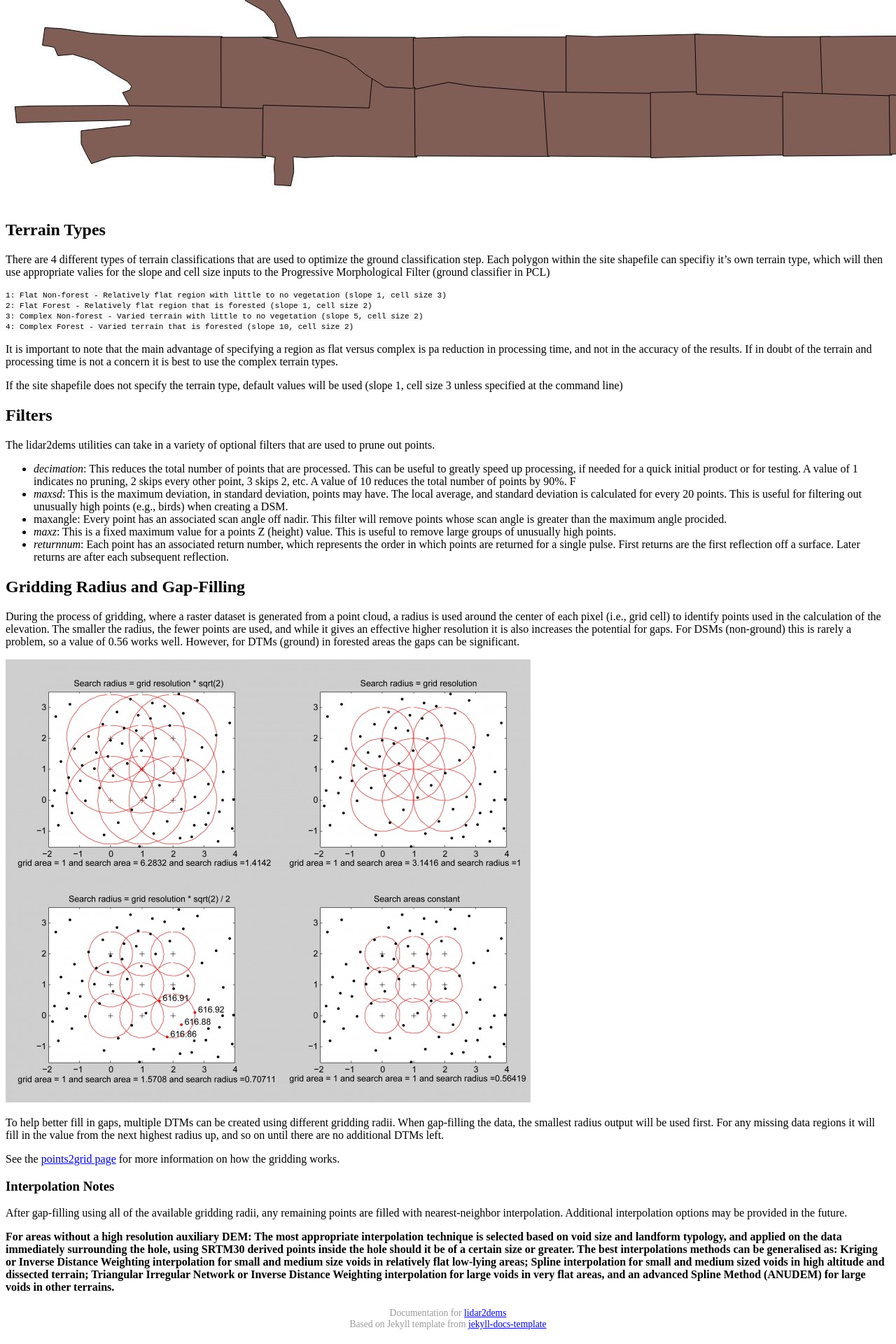
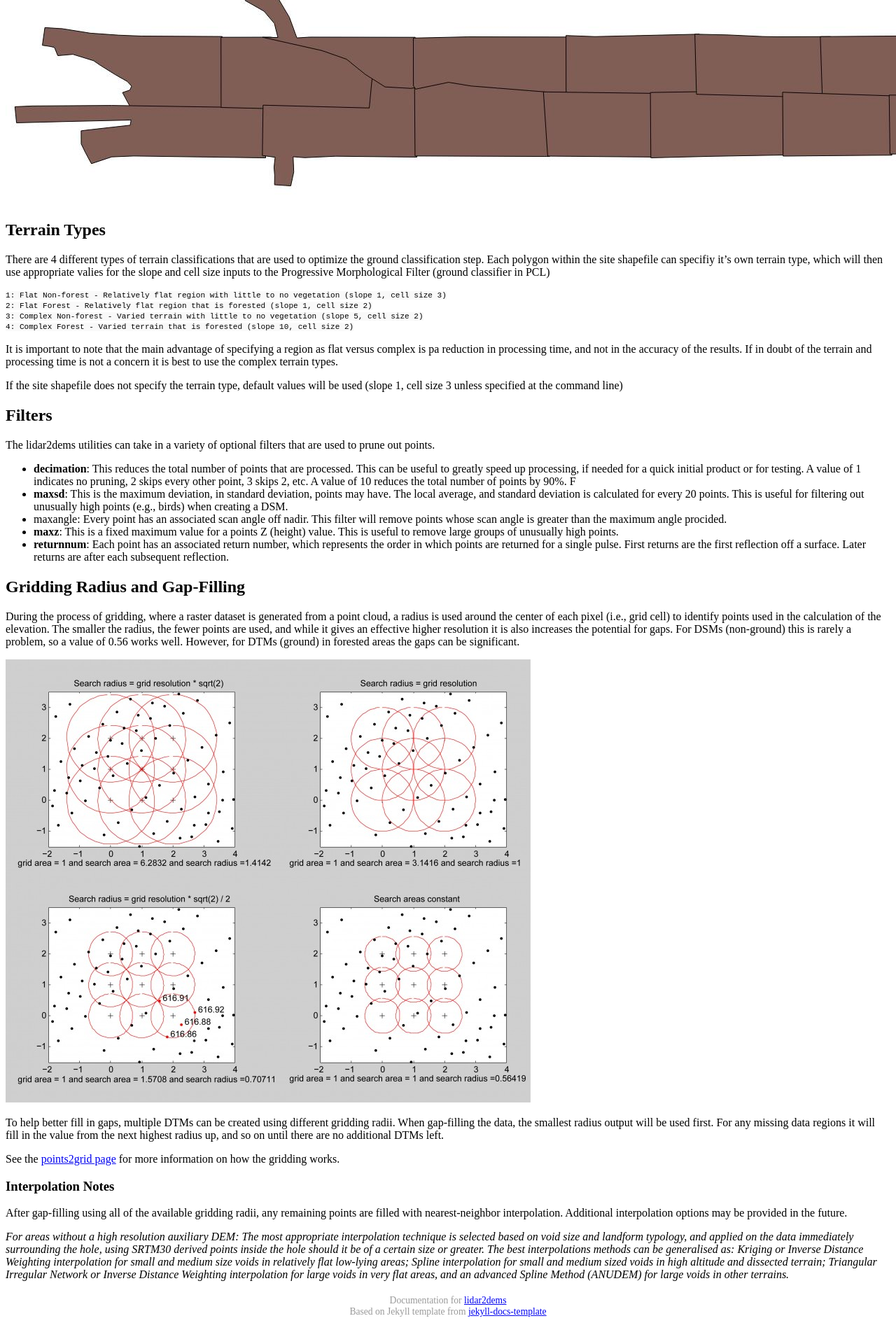
Before and after one commit to Applied-GeoSolutions/lidar2dems, a Jekyll site: the page built from _posts/2015-05-28-concepts.md, in a window 1280 px wide. Shown: the part 747-2667 px from the top of the page at 70% size. Built offline with Jekyll 4.4.1, drawn with Linux system fonts in a browser that asks for light colours; Markdown is read by kramdown in place of the engine named in the settings; a style sheet for code colours, icons or effects is not loaded.

Commit message:
fixed bold and italics

```diff
--- a/_posts/2015-05-28-concepts.md
+++ b/_posts/2015-05-28-concepts.md
@@ -37,12 +37,12 @@ If the site shapefile does not specify the terrain type, default values will be
 ## Filters
 The lidar2dems utilities can take in a variety of optional filters that are used to prune out points.
 
-* *decimation*: This reduces the total number of points that are processed. This can be useful to greatly speed up processing, if needed for a quick initial product or for testing. A value of 1 indicates no pruning, 2 skips every other point, 3 skips 2, etc. A value of 10 reduces the total number of points by 90%.
+* **decimation**: This reduces the total number of points that are processed. This can be useful to greatly speed up processing, if needed for a quick initial product or for testing. A value of 1 indicates no pruning, 2 skips every other point, 3 skips 2, etc. A value of 10 reduces the total number of points by 90%.
 F
-* *maxsd*: This is the maximum deviation, in standard deviation, points may have. The local average, and standard deviation is calculated for every 20 points. This is useful for filtering out unusually high points (e.g., birds) when creating a DSM.
+* **maxsd**: This is the maximum deviation, in standard deviation, points may have. The local average, and standard deviation is calculated for every 20 points. This is useful for filtering out unusually high points (e.g., birds) when creating a DSM.
 * maxangle: Every point has an associated scan angle off nadir. This filter will remove points whose scan angle is greater than the maximum angle procided.
-* *maxz*: This is a fixed maximum value for a points Z (height) value. This is useful to remove large groups of unusually high points.
-* *returnnum*: Each point has an associated return number, which represents the order in which points are returned for a single pulse. First returns are the first reflection off a surface. Later returns are after each subsequent reflection.
+* **maxz**: This is a fixed maximum value for a points Z (height) value. This is useful to remove large groups of unusually high points.
+* **returnnum**: Each point has an associated return number, which represents the order in which points are returned for a single pulse. First returns are the first reflection off a surface. Later returns are after each subsequent reflection.
 
 
 ## Gridding Radius and Gap-Filling
@@ -59,4 +59,4 @@ See the [points2grid page](http://www.opentopography.org/index.php/Tools/otforge
 
 After gap-filling using all of the available gridding radii, any remaining points are filled with nearest-neighbor interpolation.  Additional interpolation options may be provided in the future.
 
-**For areas without a high resolution auxiliary DEM: The most appropriate interpolation technique is selected based on void size and landform typology, and applied on the data immediately surrounding the hole, using SRTM30 derived points inside the hole should it be of a certain size or greater. The best interpolations methods can be generalised as: Kriging or Inverse Distance Weighting interpolation for small and medium size voids in relatively flat low-lying areas; Spline interpolation for small and medium sized voids in high altitude and dissected terrain; Triangular Irregular Network or Inverse Distance Weighting interpolation for large voids in very flat areas, and an advanced Spline Method (ANUDEM) for large voids in other terrains.**
+*For areas without a high resolution auxiliary DEM: The most appropriate interpolation technique is selected based on void size and landform typology, and applied on the data immediately surrounding the hole, using SRTM30 derived points inside the hole should it be of a certain size or greater. The best interpolations methods can be generalised as: Kriging or Inverse Distance Weighting interpolation for small and medium size voids in relatively flat low-lying areas; Spline interpolation for small and medium sized voids in high altitude and dissected terrain; Triangular Irregular Network or Inverse Distance Weighting interpolation for large voids in very flat areas, and an advanced Spline Method (ANUDEM) for large voids in other terrains.*
```
